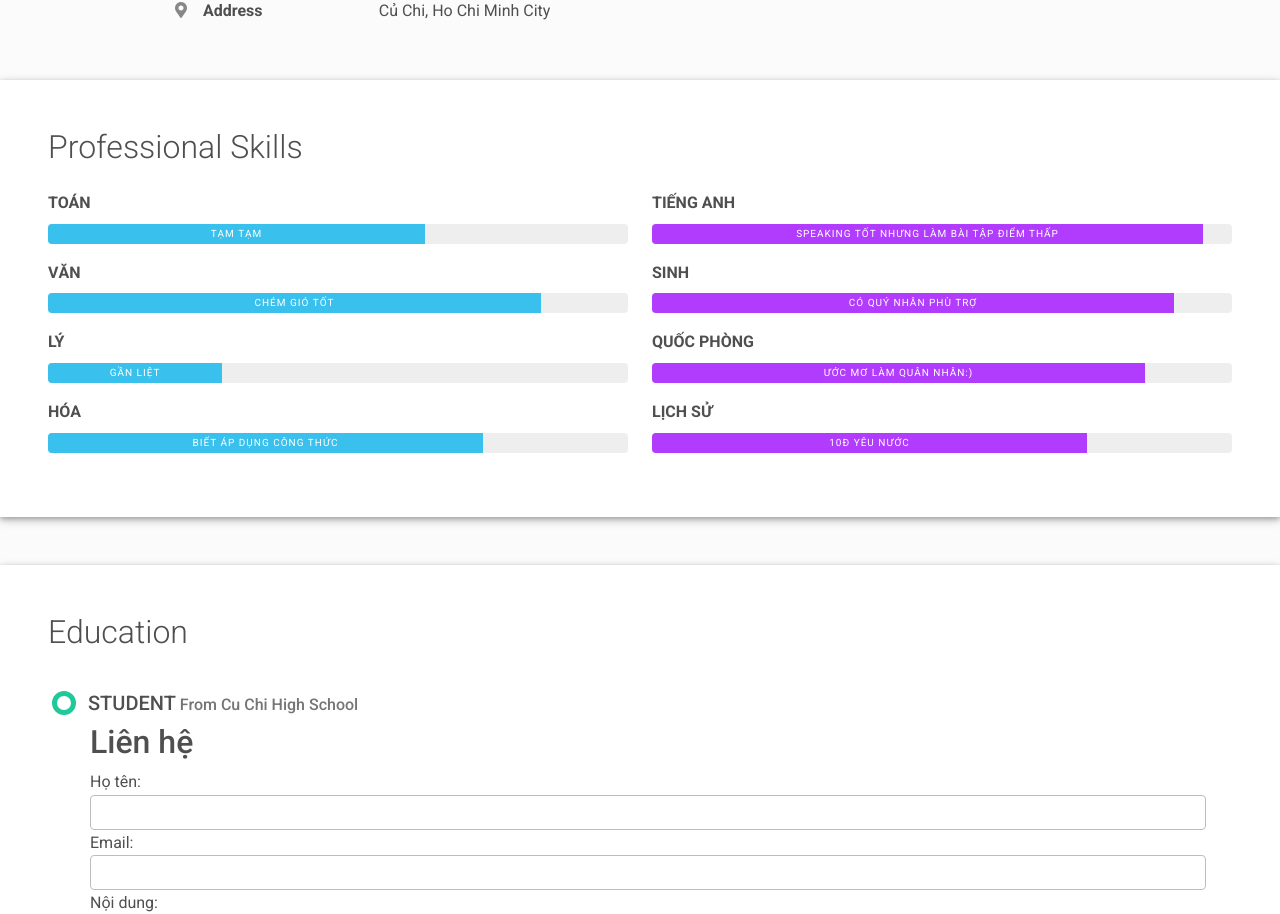
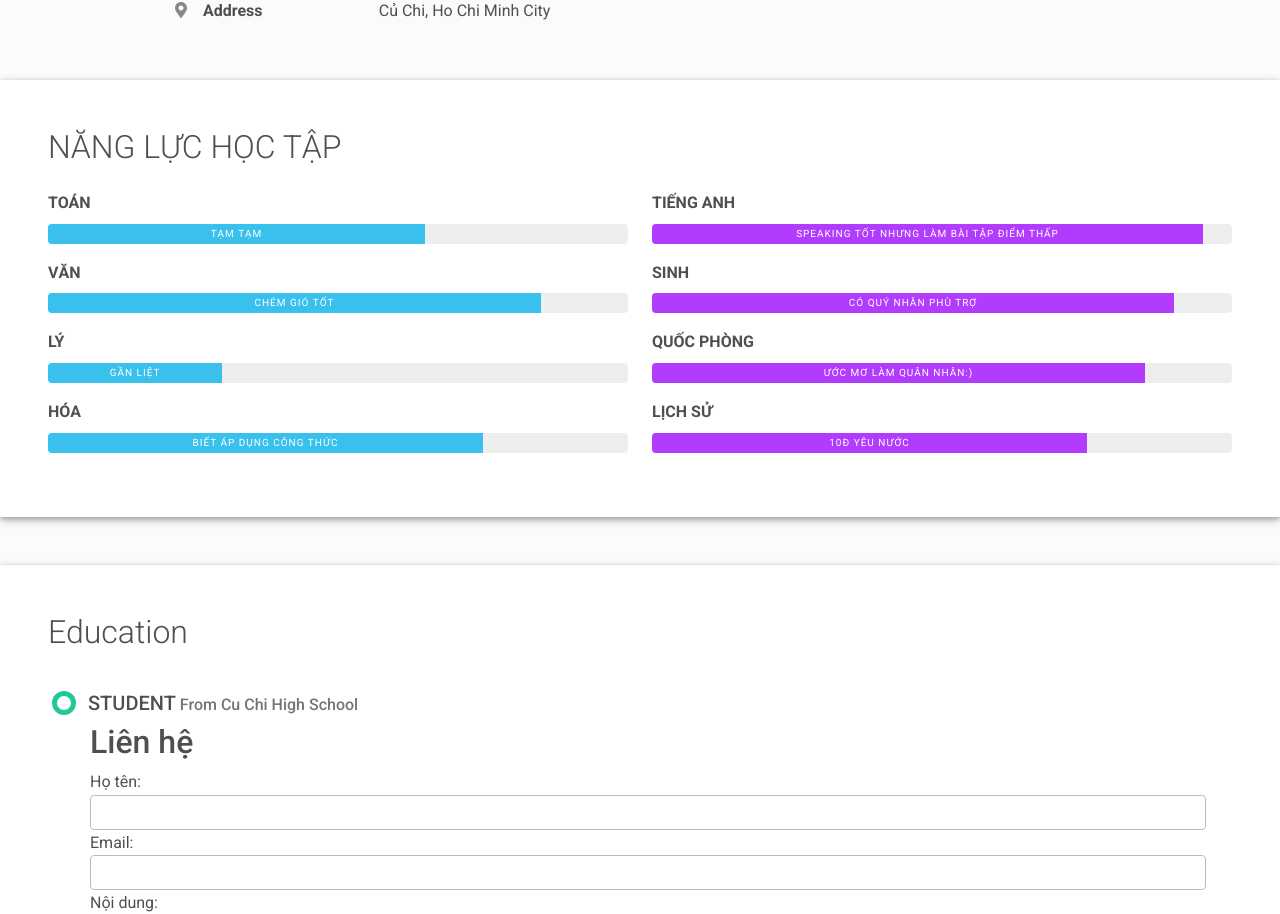
Before and after one commit to NGUYENLONGVN0/longNTL.github.vn, a plain HTML site: page index.html in a window 1280 px wide. Shown: the part 1094-2008 px from the top of the page. Drawn offline with Linux system fonts and the light colour scheme.

Commit message:
Update index.html

```diff
--- a/index.html
+++ b/index.html
@@ -126,7 +126,7 @@
 </div>
 <div class="shadow-1-strong bg-white my-5 p-5" id="skills">
 <div class="skills-section">
-<h2 class="h2 fw-light mb-4">Professional Skills</h2>
+<h2 class="h2 fw-light mb-4">NĂNG LỰC HỌC TẬP</h2>
 <div class="row">
   <div class="col-md-6">
     <div class="mb-3"><span class="fw-bolder">TOÁN</span>
```
